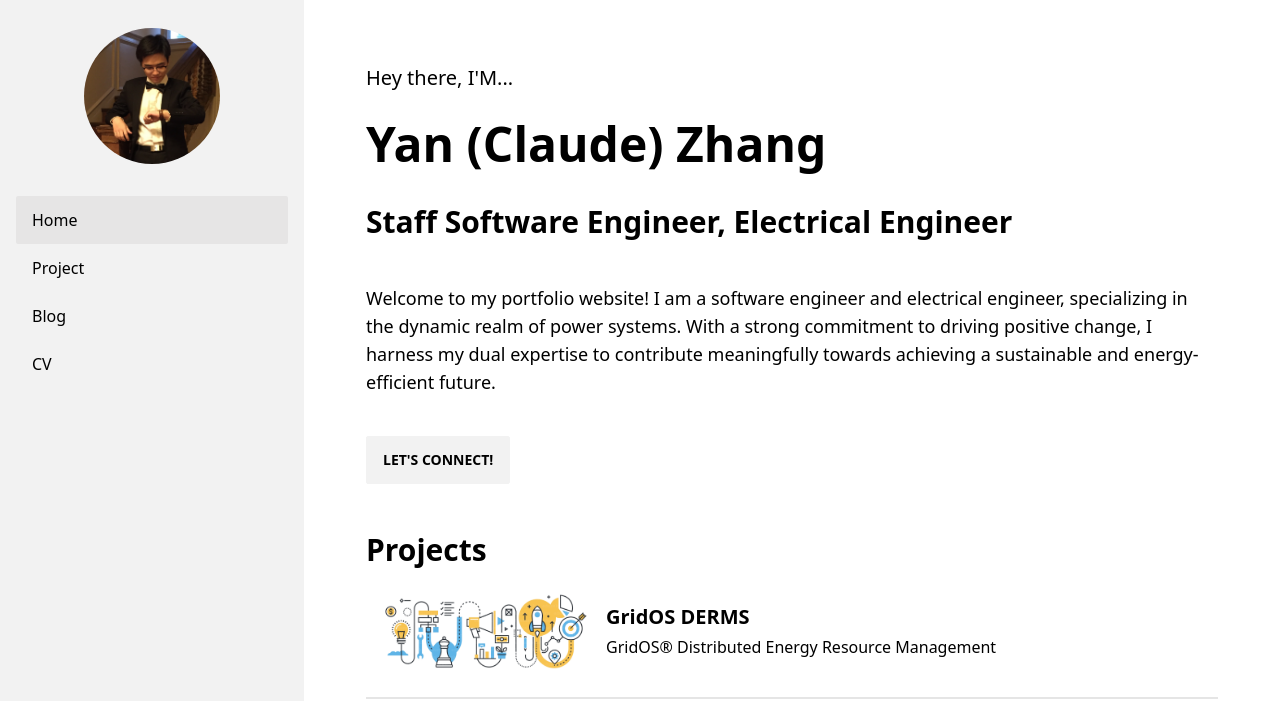
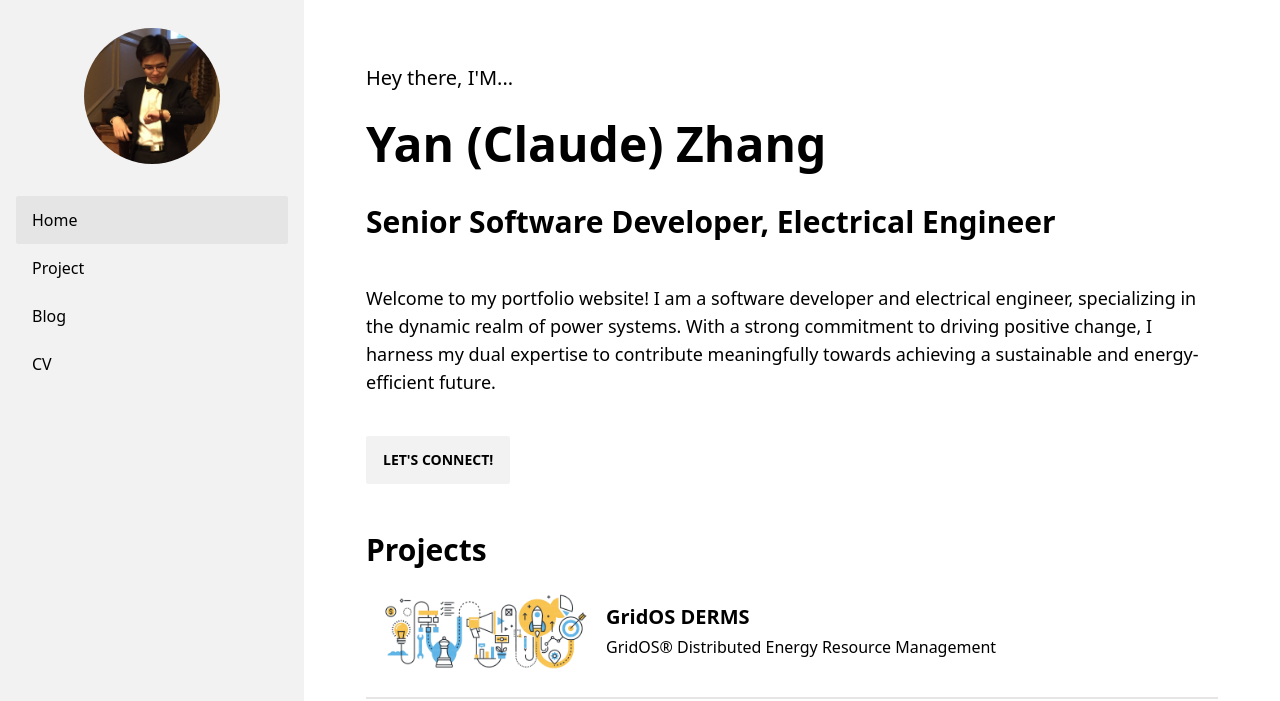
Before and after one commit to claudezss/portfolio, an Astro site: page / in a window 1280 px wide. Shown: the top 701 px of the page. Built offline with nearby package versions, Linux system fonts and the light colour scheme; Astro itself is replaced by a stand-in of ours; some packages are replaced by stand-ins of ours.

Commit message:
update title

```diff
--- a/src/pages/index.astro
+++ b/src/pages/index.astro
@@ -16,10 +16,10 @@ const last_projects = projects.slice(0, 3);
   <div class="pb-12 mt-5">
     <div class="text-xl py-1">Hey there, I'M...</div><br/>
     <div class="text-5xl font-bold">Yan (Claude) Zhang</div> <br/>
-    <div class="text-3xl py-3 font-bold"> Staff Software Engineer, Electrical Engineer</div>
+    <div class="text-3xl py-3 font-bold"> Senior Software Developer, Electrical Engineer</div>
     <div class="py-2"><br/>
       <text class="text-lg">
-        Welcome to my portfolio website! I am a software engineer and electrical engineer,
+        Welcome to my portfolio website! I am a software developer and electrical engineer,
         specializing in the dynamic realm of power systems. With a strong commitment to driving positive change,
         I harness my dual expertise to contribute meaningfully towards achieving a sustainable
         and energy-efficient future.
```
